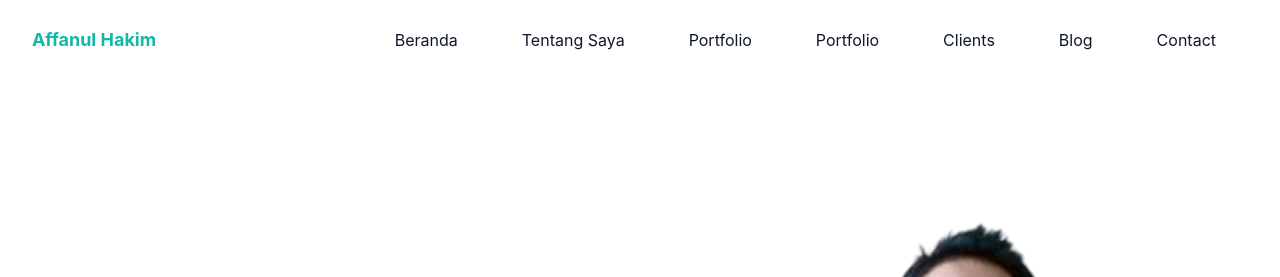
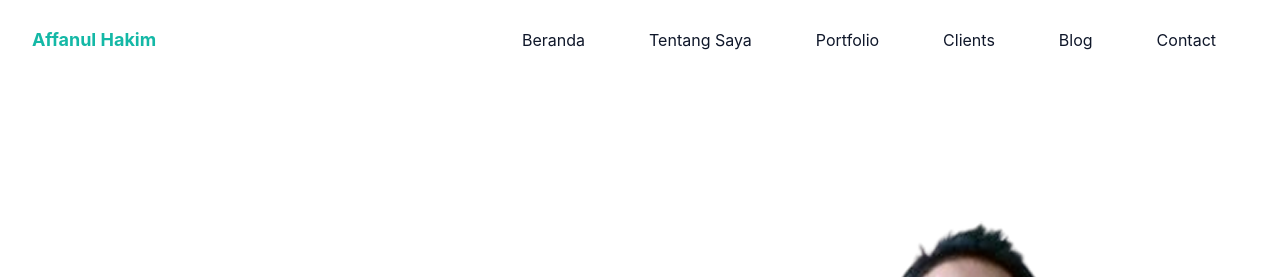
Before and after one commit to affanul-hakim/portofolio-tailwindcss, a website: page index.html in a window 1280 px wide. Shown: the top 277 px of the page. Drawn offline with Linux system fonts and the light colour scheme.

Commit message:
Update file index class scroll smoth

```diff
--- a/index.html
+++ b/index.html
@@ -1,5 +1,5 @@
 <!DOCTYPE html>
-<html lang="en">
+<html lang="en"  class="scroll-smooth" >
   <head>
     <meta charset="UTF-8" />
     <meta name="viewport" content="width=device-width, initial-scale=1.0" />
@@ -53,13 +53,6 @@
                     href="#about"
                     class="text-base text-dark py-2 flex mx-8 group-hover:text-primary"
                     >Tentang Saya</a
-                  >
-                </li>
-                <li class="group">
-                  <a
-                    href="#portfolio"
-                    class="text-base text-dark py-2 flex mx-8 group-hover:text-primary"
-                    >Portfolio</a
                   >
                 </li>
                 <li class="group">
```
